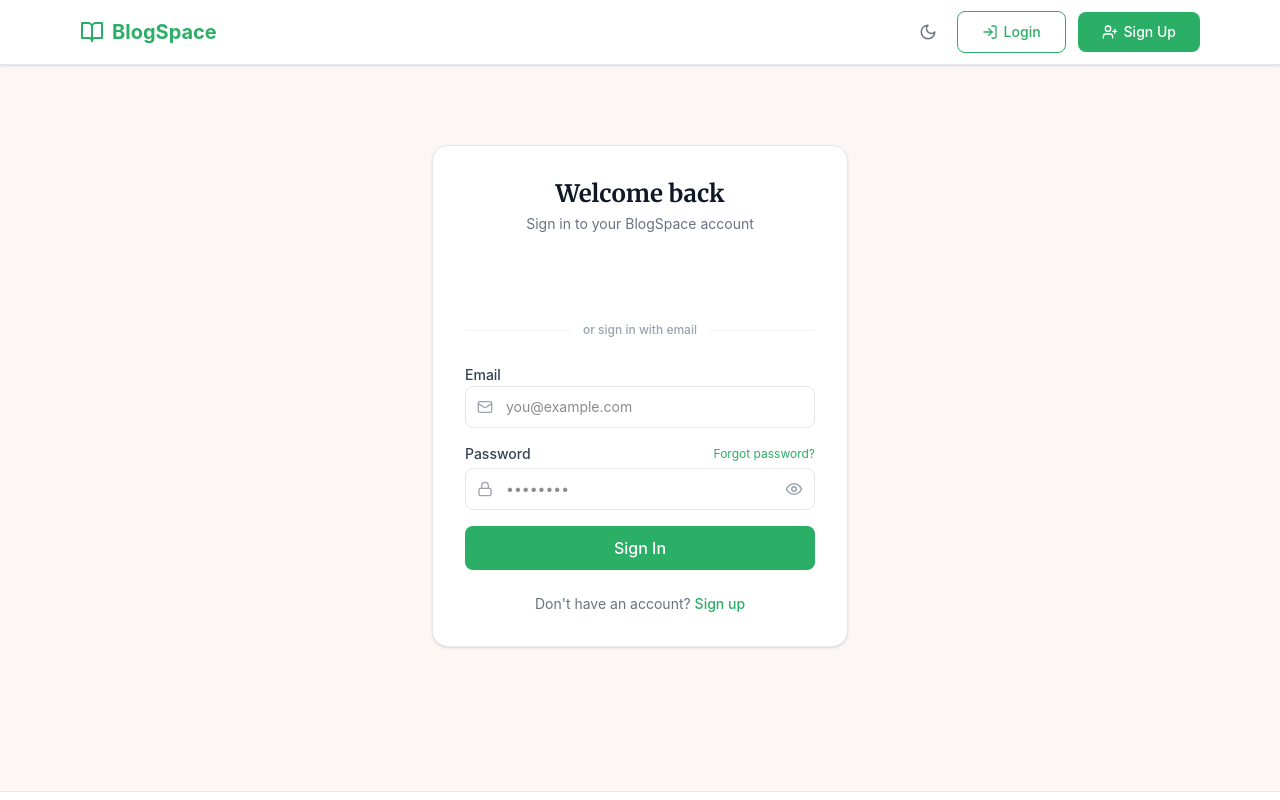
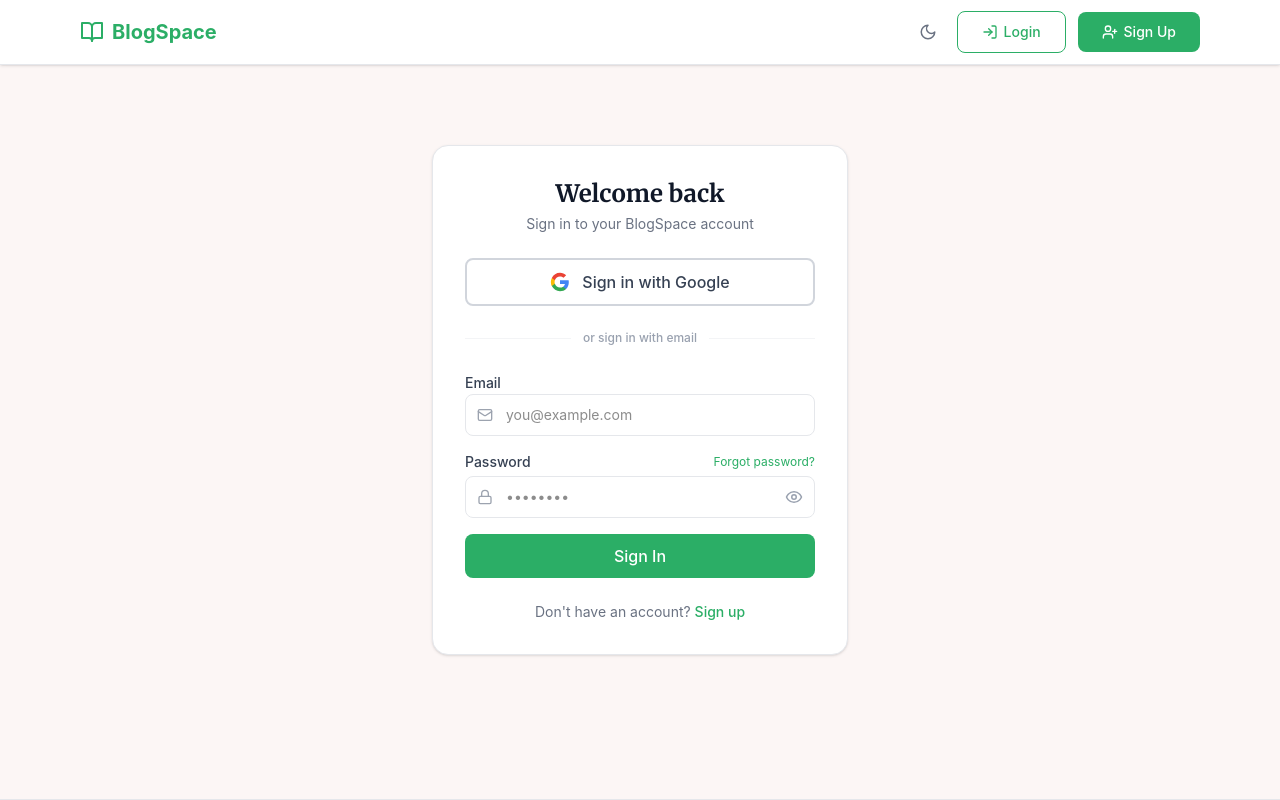
Before and after one commit to IdleContributor/GFG_Assignments, a React (Vite) app in the folder Assignments/A10/frontend/: page /a10/login in a window 1280 px wide. Shown: the top 800 px of the page. Built offline with nearby package versions, Linux system fonts and the light colour scheme; no server answers.

Commit message:
sign up button styling fix

```diff
--- a/Assignments/A10/frontend/src/pages/Login.jsx
+++ b/Assignments/A10/frontend/src/pages/Login.jsx
@@ -1,8 +1,7 @@
-import { useState } from "react";
+import { useState, useEffect } from "react";
 import { Link, useNavigate } from "react-router-dom";
 import { motion } from "framer-motion";
 import { Mail, Lock, AlertCircle, Eye, EyeOff } from "lucide-react";
-import { GoogleLogin } from "@react-oauth/google";
 import api from "../utils/api";
 
 const Login = ({ onLoginSuccess }) => {
@@ -12,6 +11,52 @@
   const [error, setError] = useState("");
   const [loading, setLoading] = useState(false);
   const navigate = useNavigate();
+
+  // Initialize Google Sign-In
+  useEffect(() => {
+    const initializeGoogleSignIn = () => {
+      if (window.google) {
+        window.google.accounts.id.initialize({
+          client_id: import.meta.env.VITE_GOOGLE_CLIENT_ID,
+          callback: handleGoogleResponse,
+        });
+      }
+    };
+
+    // Load Google script if not already loaded
+    if (!window.google) {
+      const script = document.createElement('script');
+      script.src = 'https://accounts.google.com/gsi/client';
+      script.async = true;
+      script.defer = true;
+      script.onload = initializeGoogleSignIn;
+      document.body.appendChild(script);
+    } else {
+      initializeGoogleSignIn();
+    }
+  }, []);
+
+  const handleGoogleResponse = async (response) => {
+    setError("");
+    try {
+      const res = await api.post("/auth/v1/google", {
+        credential: response.credential,
+      });
+      const { user, token } = res.data.data;
+      localStorage.setItem("user", JSON.stringify(user));
+      localStorage.setItem("token", token);
+      onLoginSuccess(user);
+      navigate("/");
+    } catch (err) {
+      setError(err.response?.data?.message || "Google sign-in failed");
+    }
+  };
+
+  const handleGoogleSignIn = () => {
+    if (window.google) {
+      window.google.accounts.id.prompt();
+    }
+  };
 
   const handleSubmit = async (e) => {
     e.preventDefault();
@@ -28,22 +73,6 @@
       setError(err.response?.data?.message || "Login failed. Please try again.");
     } finally {
       setLoading(false);
-    }
-  };
-
-  const handleGoogleSuccess = async (credentialResponse) => {
-    setError("");
-    try {
-      const res = await api.post("/auth/v1/google", {
-        credential: credentialResponse.credential,
-      });
-      const { user, token } = res.data.data;
-      localStorage.setItem("user", JSON.stringify(user));
-      localStorage.setItem("token", token);
-      onLoginSuccess(user);
-      navigate("/");
-    } catch (err) {
-      setError(err.response?.data?.message || "Google sign-in failed");
     }
   };
 
@@ -66,19 +95,21 @@
           </div>
         )}
 
-        {/* Google login */}
-        <div className="google-button-wrapper">
-          <GoogleLogin
-            onSuccess={handleGoogleSuccess}
-            onError={() => setError("Google sign-in failed")}
-            text="signin_with"
-            shape="rectangular"
-            theme="outline"
-            size="large"
-            width="100%"
-            useOneTap={false}
-          />
-        </div>
+        {/* Google login - Custom Button */}
+        <button
+          type="button"
+          onClick={handleGoogleSignIn}
+          className="w-full flex items-center justify-center gap-3 px-6 py-2.5 border-2 border-gray-300 rounded-lg font-medium text-gray-700 hover:bg-gray-50 transition-all"
+          style={{ backgroundColor: 'white' }}
+        >
+          <svg width="20" height="20" viewBox="0 0 24 24" xmlns="http://www.w3.org/2000/svg">
+            <path d="M22.56 12.25c0-.78-.07-1.53-.2-2.25H12v4.26h5.92c-.26 1.37-1.04 2.53-2.21 3.31v2.77h3.57c2.08-1.92 3.28-4.74 3.28-8.09z" fill="#4285F4"/>
+            <path d="M12 23c2.97 0 5.46-.98 7.28-2.66l-3.57-2.77c-.98.66-2.23 1.06-3.71 1.06-2.86 0-5.29-1.93-6.16-4.53H2.18v2.84C3.99 20.53 7.7 23 12 23z" fill="#34A853"/>
+            <path d="M5.84 14.09c-.22-.66-.35-1.36-.35-2.09s.13-1.43.35-2.09V7.07H2.18C1.43 8.55 1 10.22 1 12s.43 3.45 1.18 4.93l2.85-2.22.81-.62z" fill="#FBBC05"/>
+            <path d="M12 5.38c1.62 0 3.06.56 4.21 1.64l3.15-3.15C17.45 2.09 14.97 1 12 1 7.7 1 3.99 3.47 2.18 7.07l3.66 2.84c.87-2.6 3.3-4.53 6.16-4.53z" fill="#EA4335"/>
+          </svg>
+          Sign in with Google
+        </button>
 
         {/* Divider */}
         <div className="flex items-center gap-3">
--- a/Assignments/A10/frontend/src/pages/Signup.jsx
+++ b/Assignments/A10/frontend/src/pages/Signup.jsx
@@ -1,8 +1,7 @@
-import { useState } from "react";
+import { useState, useEffect } from "react";
 import { Link, useNavigate } from "react-router-dom";
 import { motion, AnimatePresence } from "framer-motion";
 import { Mail, Lock, User, AlertCircle, CheckCircle, ArrowLeft, Eye, EyeOff } from "lucide-react";
-import { GoogleLogin } from "@react-oauth/google";
 import api from "../utils/api";
 
 // ── Step 1: Fill in details + send OTP ───────────────────────────────────────
@@ -222,21 +221,35 @@
   const [formData, setFormData] = useState(null);
   const [googleError, setGoogleError] = useState("");
 
-  const handleOtpSent = (data) => {
-    setFormData(data);
-    setStep("otp");
-  };
+  // Initialize Google Sign-In
+  useEffect(() => {
+    const initializeGoogleSignIn = () => {
+      if (window.google) {
+        window.google.accounts.id.initialize({
+          client_id: import.meta.env.VITE_GOOGLE_CLIENT_ID,
+          callback: handleGoogleResponse,
+        });
+      }
+    };
 
-  const handleRegistered = () => {
-    setStep("done");
-    setTimeout(() => navigate("/login"), 2000);
-  };
+    // Load Google script if not already loaded
+    if (!window.google) {
+      const script = document.createElement('script');
+      script.src = 'https://accounts.google.com/gsi/client';
+      script.async = true;
+      script.defer = true;
+      script.onload = initializeGoogleSignIn;
+      document.body.appendChild(script);
+    } else {
+      initializeGoogleSignIn();
+    }
+  }, []);
 
-  const handleGoogleSuccess = async (credentialResponse) => {
+  const handleGoogleResponse = async (response) => {
     setGoogleError("");
     try {
       const res = await api.post("/auth/v1/google", {
-        credential: credentialResponse.credential,
+        credential: response.credential,
       });
       const { user, token } = res.data.data;
       localStorage.setItem("user", JSON.stringify(user));
@@ -246,6 +259,22 @@
     } catch (err) {
       setGoogleError(err.response?.data?.message || "Google sign-in failed");
     }
+  };
+
+  const handleGoogleSignIn = () => {
+    if (window.google) {
+      window.google.accounts.id.prompt();
+    }
+  };
+
+  const handleOtpSent = (data) => {
+    setFormData(data);
+    setStep("otp");
+  };
+
+  const handleRegistered = () => {
+    setStep("done");
+    setTimeout(() => navigate("/login"), 2000);
   };
 
   return (
@@ -275,7 +304,7 @@
           </div>
         ) : (
           <>
-            {/* Google sign-up */}
+            {/* Google sign-up - Custom Button */}
             {googleError && (
               <div className="bg-red-50 border border-red-100 text-red-600 p-3 rounded-lg flex items-center gap-2 text-sm">
                 <AlertCircle size={16} className="shrink-0" />
@@ -283,18 +312,20 @@
               </div>
             )}
 
-            <div className="google-button-wrapper">
-              <GoogleLogin
-                onSuccess={handleGoogleSuccess}
-                onError={() => setGoogleError("Google sign-in failed")}
-                text="signup_with"
-                shape="rectangular"
-                theme="outline"
-                size="large"
-                width="100%"
-                useOneTap={false}
-              />
-            </div>
+            <button
+              type="button"
+              onClick={handleGoogleSignIn}
+              className="w-full flex items-center justify-center gap-3 px-6 py-2.5 border-2 border-gray-300 rounded-lg font-medium text-gray-700 hover:bg-gray-50 transition-all"
+              style={{ backgroundColor: 'white' }}
+            >
+              <svg width="20" height="20" viewBox="0 0 24 24" xmlns="http://www.w3.org/2000/svg">
+                <path d="M22.56 12.25c0-.78-.07-1.53-.2-2.25H12v4.26h5.92c-.26 1.37-1.04 2.53-2.21 3.31v2.77h3.57c2.08-1.92 3.28-4.74 3.28-8.09z" fill="#4285F4"/>
+                <path d="M12 23c2.97 0 5.46-.98 7.28-2.66l-3.57-2.77c-.98.66-2.23 1.06-3.71 1.06-2.86 0-5.29-1.93-6.16-4.53H2.18v2.84C3.99 20.53 7.7 23 12 23z" fill="#34A853"/>
+                <path d="M5.84 14.09c-.22-.66-.35-1.36-.35-2.09s.13-1.43.35-2.09V7.07H2.18C1.43 8.55 1 10.22 1 12s.43 3.45 1.18 4.93l2.85-2.22.81-.62z" fill="#FBBC05"/>
+                <path d="M12 5.38c1.62 0 3.06.56 4.21 1.64l3.15-3.15C17.45 2.09 14.97 1 12 1 7.7 1 3.99 3.47 2.18 7.07l3.66 2.84c.87-2.6 3.3-4.53 6.16-4.53z" fill="#EA4335"/>
+              </svg>
+              Sign up with Google
+            </button>
 
             {/* Divider */}
             <div className="flex items-center gap-3">
```
